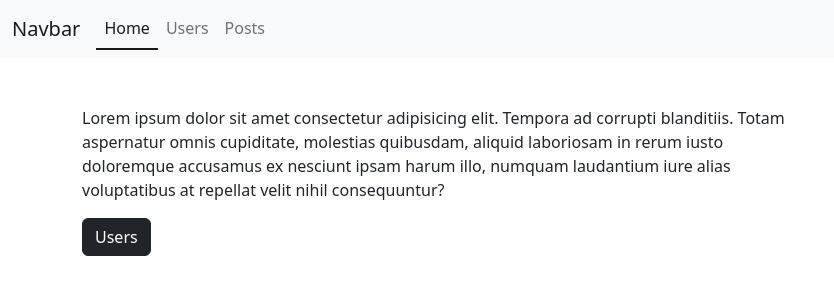
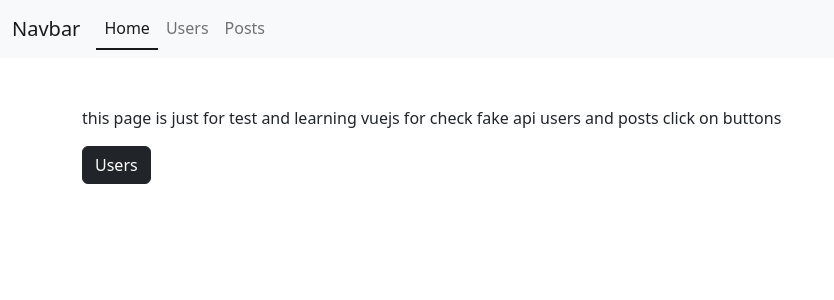
Before and after one commit to a-jahangir/Cards-And-Posts, a Vue app: page / in a window 1280 px wide. Shown: the top 300 px of the page, without its empty margins (0-834 px from the left). Built offline with nearby package versions, Linux system fonts and the light colour scheme.

Commit message:
Change Home Index

```diff
--- a/src/pages/Home.vue
+++ b/src/pages/Home.vue
@@ -2,9 +2,7 @@
   <div class="container mt-5">
     <div class="row">
       <div class="col-md-8">
-        <p>Lorem ipsum dolor sit amet consectetur adipisicing elit. Tempora ad corrupti blanditiis. Totam aspernatur
-          omnis cupiditate, molestias quibusdam, aliquid laboriosam in rerum iusto doloremque accusamus ex nesciunt
-          ipsam harum illo, numquam laudantium iure alias voluptatibus at repellat velit nihil consequuntur?</p>
+        <p>this page is just for test and learning vuejs for check fake api users and posts click on buttons</p>
           <router-link class="btn btn-dark" :to="{ name: 'users' }">Users</router-link>
       </div>
     </div>
```
